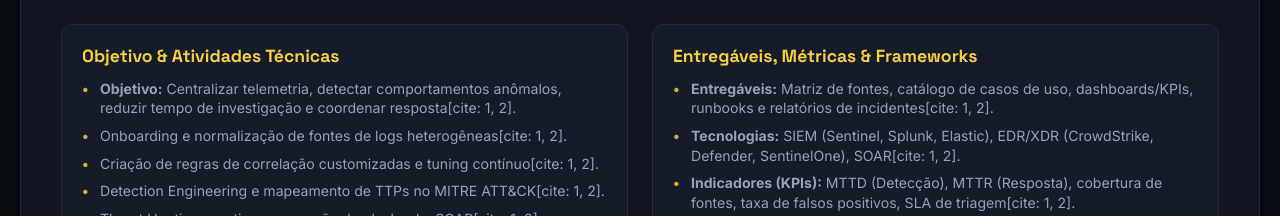
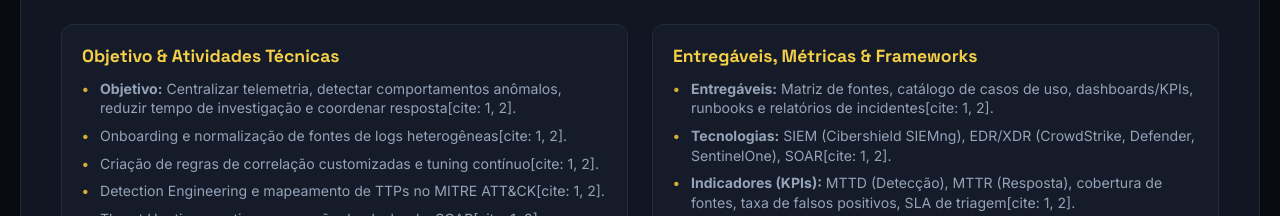
Before and after one commit to Vulcan-Defense/portifolio-vulcan, a plain HTML site: page index.html in a window 1280 px wide. Shown: the part 1680-1896 px from the top of the page. Drawn offline with Linux system fonts and the light colour scheme.

Commit message:
Substitui tecnologias de SIEM por Cibershield SIEMng

```diff
--- a/index.html
+++ b/index.html
@@ -587,7 +587,7 @@
         <h4>Entregáveis, Métricas & Frameworks</h4>
         <ul>
           <li><strong>Entregáveis:</strong> Matriz de fontes, catálogo de casos de uso, dashboards/KPIs, runbooks e relatórios de incidentes[cite: 1, 2].</li>
-          <li><strong>Tecnologias:</strong> SIEM (Sentinel, Splunk, Elastic), EDR/XDR (CrowdStrike, Defender, SentinelOne), SOAR[cite: 1, 2].</li>
+          <li><strong>Tecnologias:</strong> SIEM (Cibershield SIEMng), EDR/XDR (CrowdStrike, Defender, SentinelOne), SOAR[cite: 1, 2].</li>
           <li><strong>Indicadores (KPIs):</strong> MTTD (Detecção), MTTR (Resposta), cobertura de fontes, taxa de falsos positivos, SLA de triagem[cite: 1, 2].</li>
           <li><strong>Referenciais:</strong> NIST CSF, MITRE ATT&CK, ISO 27001/27002[cite: 1, 2].</li>
         </ul>
```
